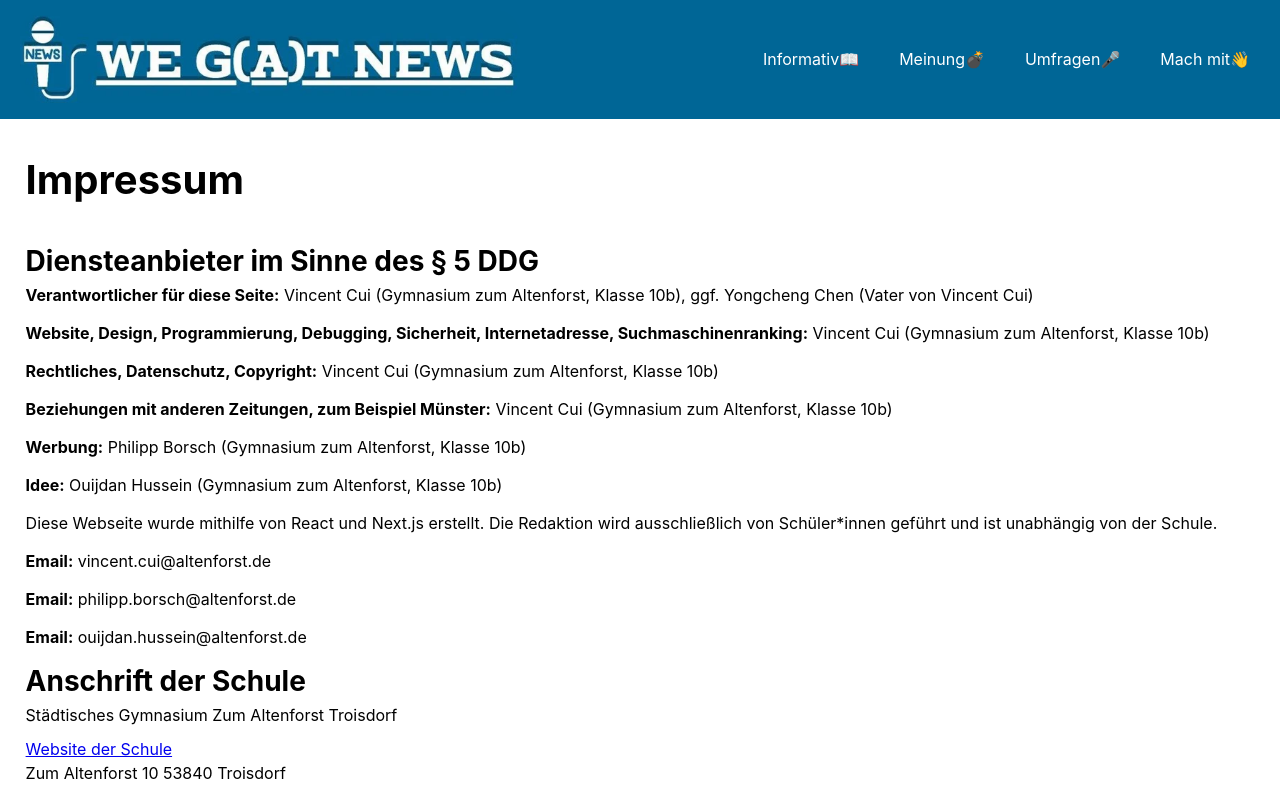
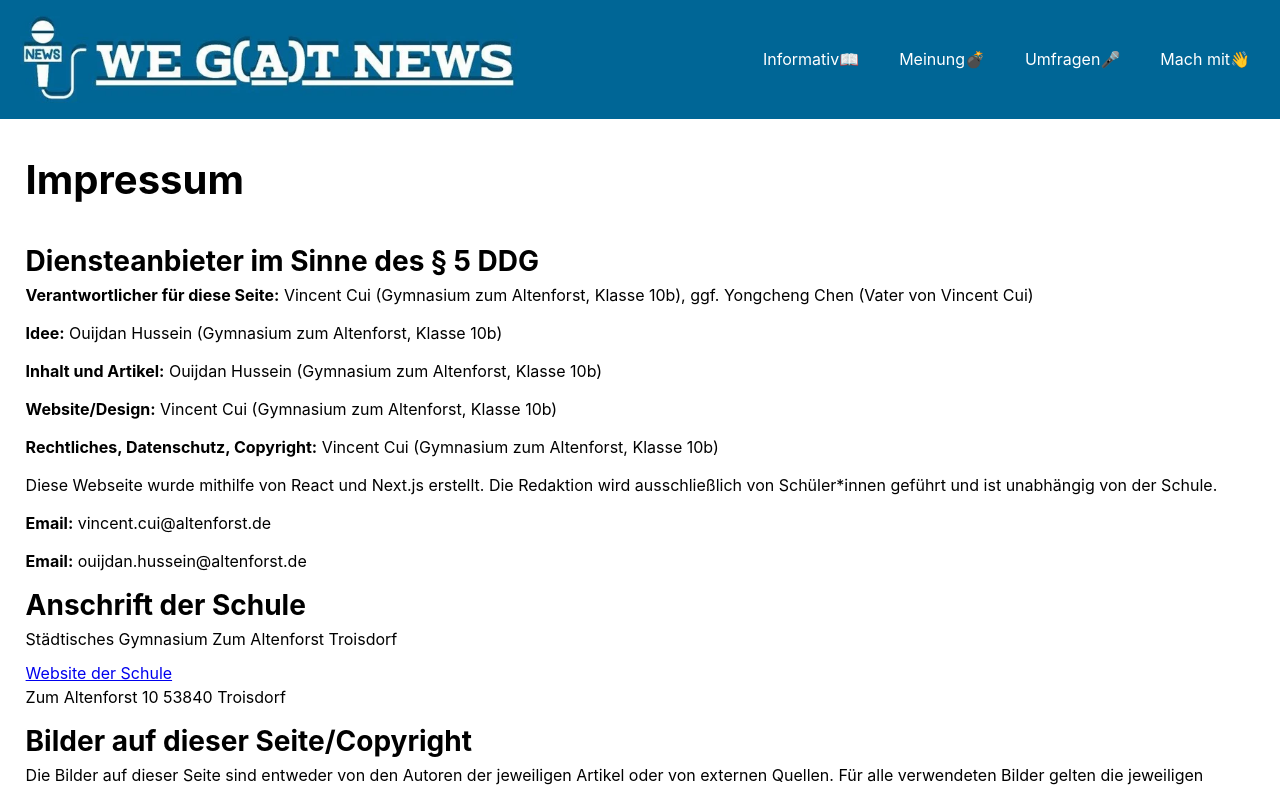
Before and after one commit to Chenjv2/wegatnews, a Next.js app: page /impressum in a window 1280 px wide. Shown: the top 794 px of the page. Built offline with nearby package versions, Linux system fonts and the light colour scheme.

Commit message:
credits anpassen

```diff
--- a/pages/impressum/index.js
+++ b/pages/impressum/index.js
@@ -9,9 +9,14 @@ export default function InformativIndex() {
           Altenforst, Klasse 10b), ggf. Yongcheng Chen (Vater von Vincent Cui)
         </p>
         <p>
+          <b>Idee:</b> Ouijdan Hussein (Gymnasium zum Altenforst, Klasse 10b)
+        </p>
+        <p>
+          <b>Inhalt und Artikel:</b> Ouijdan Hussein (Gymnasium zum Altenforst, Klasse 10b)
+        </p>
+        <p>
           <b>
-            Website, Design, Programmierung, Debugging, Sicherheit,
-            Internetadresse, Suchmaschinenranking:
+            Website/Design:
           </b>{" "}
           Vincent Cui (Gymnasium zum Altenforst, Klasse 10b)
         </p>
@@ -19,16 +24,7 @@ export default function InformativIndex() {
           <b>Rechtliches, Datenschutz, Copyright:</b> Vincent Cui (Gymnasium zum
           Altenforst, Klasse 10b)
         </p>
-        <p>
-          <b>Beziehungen mit anderen Zeitungen, zum Beispiel Münster:</b> Vincent
-          Cui (Gymnasium zum Altenforst, Klasse 10b)
-        </p>
-        <p>
-          <b>Werbung:</b> Philipp Borsch (Gymnasium zum Altenforst, Klasse 10b)
-        </p>
-        <p>
-          <b>Idee:</b> Ouijdan Hussein (Gymnasium zum Altenforst, Klasse 10b)
-        </p>
+
         <p>
           Diese Webseite wurde mithilfe von React und Next.js erstellt. Die
           Redaktion wird ausschließlich von Schüler*innen geführt und ist
@@ -38,11 +34,9 @@ export default function InformativIndex() {
           <b>Email:</b> vincent.cui@altenforst.de
         </p>
         <p>
-          <b>Email:</b> philipp.borsch@altenforst.de
-        </p>
-        <p>
           <b>Email:</b> ouijdan.hussein@altenforst.de
         </p>
+
         <h2>Anschrift der Schule</h2>
         <p> Städtisches Gymnasium Zum Altenforst Troisdorf</p>
         <a href="https://www.altenforst.de/" target="_blank" rel="noopener noreferrer">
--- a/pages/index.js
+++ b/pages/index.js
@@ -59,8 +59,10 @@ export default function Blog({ newestPosts, archivePosts }) {
         <div className="image-or-text">
           <h2>Ideen, Artikel, Probleme, Fragen?</h2>
           <p>
-            Einfach per Teams oder E-Mail an Vincent Cui,
-            vincent.cui@altenforst.de
+            Einfach per Teams oder E-Mail an Vincent Cui (Technik), oder an Ouijdan Hussein (Inhalt)
+          </p>
+          <p>
+            vincent.cui@altenforst.de, ouijdan.hussein@altenforst.de
           </p>
           <p>
             Wir treffen uns jeden Donnerstag in der Mittagspause vor den
```
Also changed, not shown: pages/mach-mit/index.js (+6 -3 lines), 1 other file (tests, documents, lock files or other folders).
